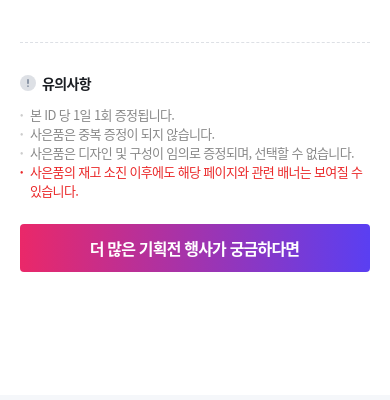
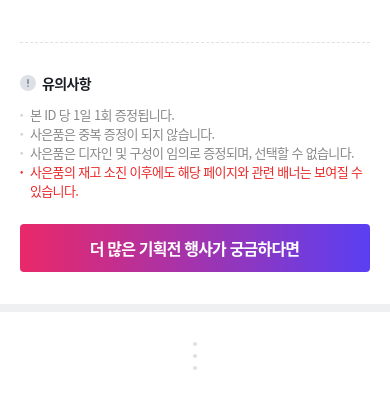
Before and after one commit to mj9415mj-dot/HD, a website built with Vite: page index.html in a window 390 px wide. Shown: the part 4282-4682 px from the top of the page. Built offline with nearby package versions, Linux system fonts and the light colour scheme; files whose address does not match are found by name.

Commit message:
footer 수정

```diff
--- a/src/style.css
+++ b/src/style.css
@@ -1444,6 +1444,24 @@ img {
 
 .page-footer p {
   margin: 0;
+}
+
+.bottom-dots-area {
+  height: auto;
+  padding: 30px 0;
+  display: flex;
+  flex-direction: column;
+  align-items: center;
+  justify-content: center;
+  gap: 8px;
+}
+
+.bottom-dots-area .dot {
+  width: 4px;
+  height: 4px;
+  border-radius: 50%;
+  background-color: #dde0e5;
+  display: block;
 }
 
 /* micro interaction : toast */
@@ -1712,10 +1730,19 @@ body {
   /* =========================================
        Notice Section Responsive
        ========================================= */
+  .gray-background-area {
+    padding-bottom: 0;
+  }
+
   .notice-section {
     width: 100%;
-    padding: 30px 0;
+    padding: 30px 0 32px 0; /* Bottom padding 32px for gap */
     box-sizing: border-box;
+  }
+
+  .page-footer {
+    border-top: 8px solid #eef0f2;
+    height: auto;
   }
 
   .notice-section__inner {
```
